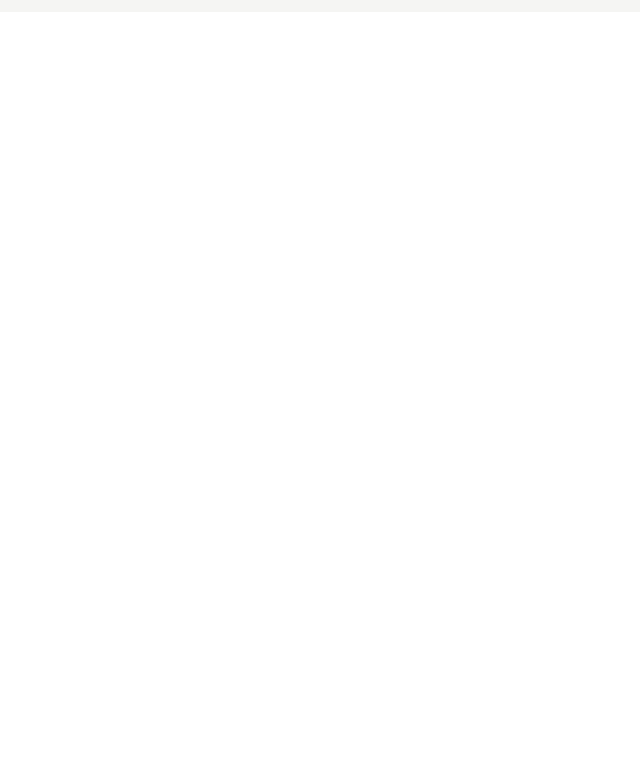
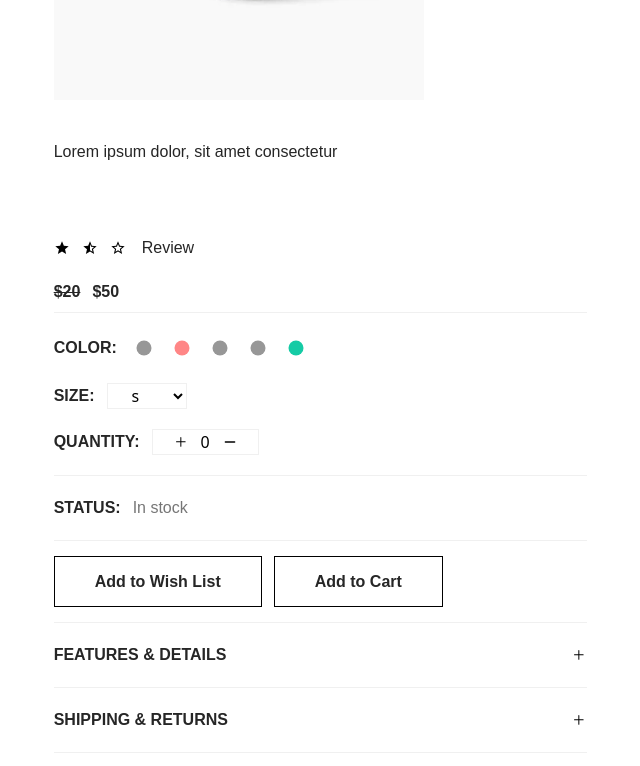
Before and after one commit to khaled6013/E-commerce, a React (Vite) app: page /shop/1 in a window 1280 px wide. Shown: the part 554-1320 px from the top of the page, without its empty margins (53-693 px from the left). Before the commit the page ends 800 px from the top, so only its background shows below. Built offline with nearby package versions, Linux system fonts and the light colour scheme; no server answers.

Commit message:
productdetail workig

```diff
--- a/src/components/Arrivals.jsx
+++ b/src/components/Arrivals.jsx
@@ -66,7 +66,7 @@ const Arrivals = () => {
     )
   };
   let data = useContext(Apidata);
-  // console.log(data);
+  console.log(data);
 
   return (
     <>
--- a/src/components/Post.jsx
+++ b/src/components/Post.jsx
@@ -33,7 +33,9 @@ const Post = ({allPage , filterCate , active}) => {
                 {AllFilter.map((item)=>(
             <div className=" !w-[31%] relative group">
                 <div className="w-full ">
-                    <img src={item.thumbnail} alt="" className="w-full cursor-pointer" />
+                        <Link to={`/shop/${item.id}`}>
+                         <img src={item.thumbnail} alt="" className="w-full cursor-pointer " />
+                        </Link>
                 </div>
                 <div className="flex justify-between mt-5 z-10">
                     <p className="text-[#262626] text-[16px] font-dm font-bold">{item.title}</p>
--- a/src/pages/ProductDetails.jsx
+++ b/src/pages/ProductDetails.jsx
@@ -1,6 +1,11 @@
 import axios from "axios"
-import { useEffect } from "react"
+import { useEffect, useState } from "react"
 import { useParams } from "react-router-dom"
+import detailsPro from '../assets/ari1.png'
+import { MdOutlineStarHalf, MdOutlineStarOutline, MdOutlineStarPurple500 } from "react-icons/md"
+import { GoDotFill, GoPlus } from "react-icons/go"
+import { FaPlus } from "react-icons/fa"
+import { FiMinus } from "react-icons/fi"
 
 
 const ProductDetails = () => {
@@ -15,15 +20,116 @@ useEffect(()=>{
    singleProduct()
 },[])
 
+let [count , setCount] = useState(0);
+let [ show ,setShow] = useState(false)
+let [ showOne , setShowOne] = useState(false)
+
+let increment =()=>{
+  setCount(count+1);
+}
+let decrement =()=>{
+  setCount(count-1);
+}
 
   return (
     <>
+    <div className="py-[80px]">
       <div className="lg:w-10/12 mx-auto">
-        <div className="">
-            <p>hello</p>
+        <div className="w-[50%]">
+          <div className="">
+            <img src={detailsPro} alt="" />
+            <p className="text-[#262626] text-[16px] font-dm font-normal py-10">Lorem ipsum dolor, sit amet consectetur</p>
+          </div>
+          <div className="flex items-center gap-x-4 mt-8">
+            <div className="flex gap-x-3">
+              <MdOutlineStarPurple500 />
+              <MdOutlineStarHalf />
+              <MdOutlineStarOutline />
+            </div>
+            <div className="">
+              <p className="text-[#262626] font-dm font-normal">Review</p>
+            </div>
+          </div>
+          <div className="flex items-center gap-x-3 mt-5 border-b-1 border-[#F0F0F0] pb-2">
+            <del className="font-bold font-dm text-[#262626]">$20</del>
+            <p className="font-bold font-dm text-[#262626]">$50</p>
+          </div>
+          <div className="flex items-center gap-x-3 mt-5">
+            <div className="">
+              <p className="font-dm font-bold text-[16px] text-[#262626]">COLOR:</p>
+            </div>
+            <div className="flex items-center gap-x-2">
+              <GoDotFill className="text-[#979797] !w-[30px] h-[30px]" />
+              <GoDotFill className="text-[#FF8686] !w-[30px] h-[30px]" />
+              <GoDotFill className="text-[#979797] !w-[30px] h-[30px]" />
+              <GoDotFill className="text-[#979797] !w-[30px] h-[30px]" />
+              <GoDotFill className="text-[#15CBA5] !w-[30px] h-[30px]" />
+            </div>
+          </div>
+          <div className="flex items-center gap-x-3 mt-5">
+            <div className="font-bold font-dm text-[#262626]">
+              <p>SIZE:</p>
+            </div>
+            <div className="">
+              <select name="" id="" className="border-[#F0F0F0] border-1 px-5">
+                <option value="">s</option>
+                <option value="">M</option>
+                <option value="">L</option>
+                <option value="">XL</option>
+              </select>
+            </div>
+          </div>
+          <div className="flex items-center mt-5 gap-x-3 border-b-1 pb-5 border-[#F0F0F0]">
+            <div className="">
+              <p className="font-bold font-dm text-[#262626]">QUANTITY:</p>
+            </div>
+            <div className="flex items-center gap-x-3 border-1 border-[#F0F0F0] px-5 border-b-1 ">
+             <button onClick={increment} className="cursor-pointer"><GoPlus /></button>
+             <p>{count}</p>
+             <button onClick={decrement } className="cursor-pointer"><FiMinus /></button>
+            </div>
+          </div>
+          <div className="flex items-center mt-5 gap-x-3 border-b-1 pb-5 border-[#F0F0F0]">
+           <div className="">
+            <p className="text-[#262626] font-bold font-dm text-[16px]">STATUS:</p>
+           </div>
+           <div className="">
+            <p className="text-[#767676] font-dm font-normal text-[16px]">In stock</p>
+           </div>
+          </div>
+          <div className="flex items-center mt-7 gap-x-3 border-b-1 pb-7 border-[#F0F0F0]">
+            <div className="">
+              <a className="text-[#262626] font-dm font-bold text-[16px] hover:text-[#FFFFFF] hover:bg-black border-1 border-black py-[16px] px-[40px] cursor-pointer">Add to Wish List</a>
+            </div>
+            <div className="">
+              <a className="text-[#262626] font-dm font-bold text-[16px] hover:text-[#FFFFFF] hover:bg-black border-1 border-black py-[16px] px-[40px] cursor-pointer">Add to Cart</a>
+            </div>
+          </div>
+          <div className=" mt-5  border-b-1 pb-5 border-[#F0F0F0]">
+            <div className="items-center justify-between flex cursor-pointer" onClick={()=>setShow(!show)}>
+              <p className="font-dm text-[#262626] text-[16px] font-bold">FEATURES  & DETAILS</p>
+              { show ?  <FiMinus />:<GoPlus />  }
+
+            </div>
+            <div className={`pt-4 ${show == true? "block" : "hidden"}`}>
+              <p className="font-dm text-[#767676] text-[16px] font-normal">Lorem ipsum dolor sit amet, consectetur adipiscing elit, sed do eiusmod tempor incididunt ut labore et dolore magna aliqua.</p>
+            </div>
+          </div>
+           <div className=" mt-5  border-b-1 pb-5 border-[#F0F0F0]">
+            <div className="items-center justify-between flex cursor-pointer" onClick={()=>setShowOne(!showOne)}>
+              <p className="font-dm text-[#262626] text-[16px] font-bold">SHIPPING & RETURNS</p>
+              {showOne ? <FiMinus /> : <GoPlus /> }
+
+            </div>
+            <div className={`pt-4 ${showOne == true ? "block":"hidden"}`}>
+              <p className="font-dm text-[#767676] text-[16px] font-normal">Lorem ipsum dolor sit amet, consectetur adipiscing elit, sed do eiusmod tempor incididunt ut labore et dolore magna aliqua.</p>
+            </div>
+          </div>
         </div>
       </div>
+    </div>
     </>
+
   )
 }
 
```
